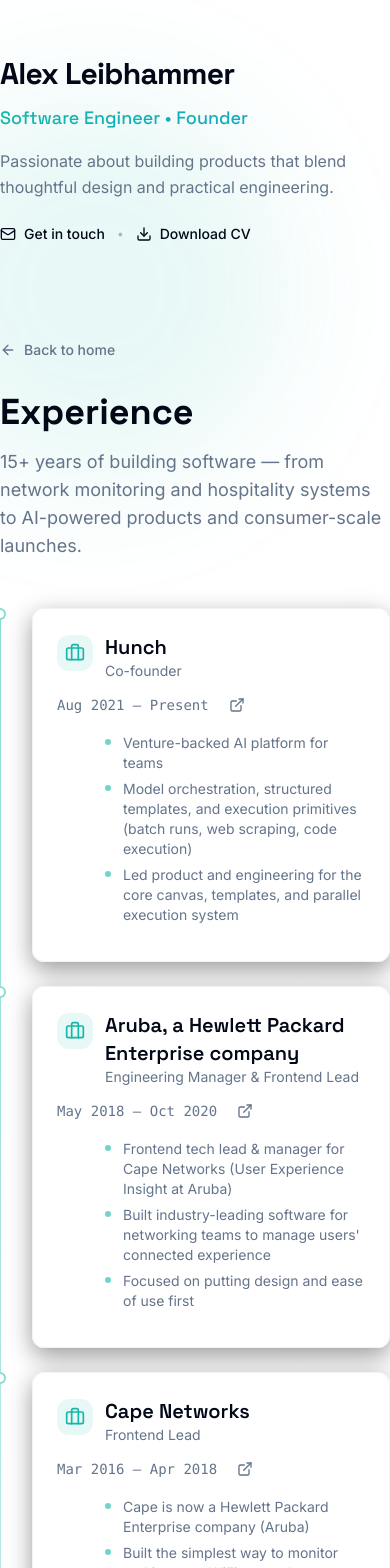
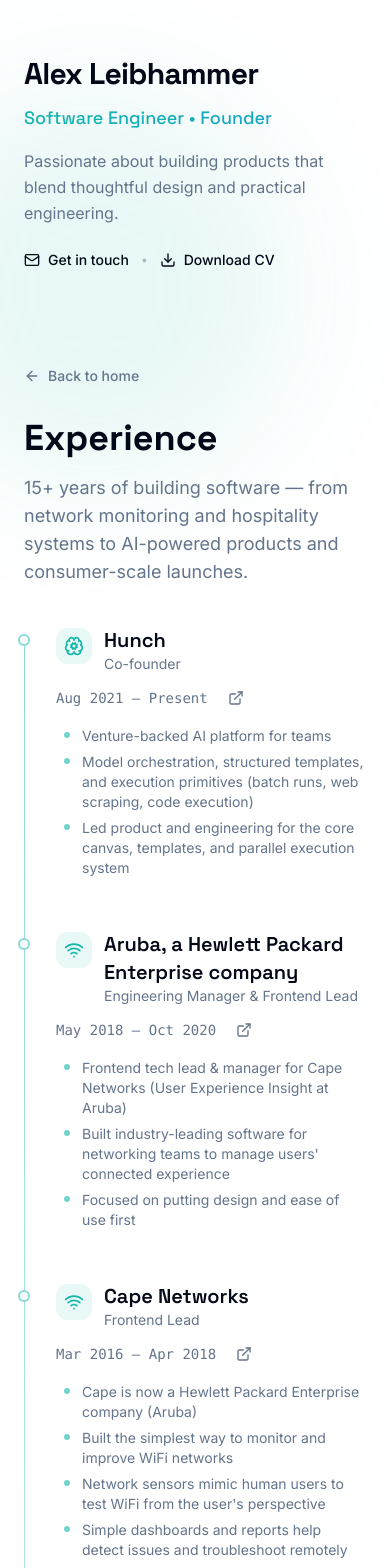
Before and after one commit to aleib/profile, a React (Vite) app: page /experience in a window 390 px wide. Shown: the top 1568 px of the page. Built offline with nearby package versions, Linux system fonts and the light colour scheme; the HTML template or start-up script is replaced by a standard one.

Commit message:
Experience & Work page layout tweaks for mobile

```diff
--- a/src/components/sections/work/WorkProjectsList.tsx
+++ b/src/components/sections/work/WorkProjectsList.tsx
@@ -25,7 +25,7 @@
             transition={{ delay: index * 0.1, duration: 0.5 }}
             className="relative"
           >
-            <div className="group glow-border rounded-xl p-6 transition-all duration-300 border border-transparent bg-transparent shadow-none hover:bg-background/50 hover:backdrop-blur-xl hover:border-border/10 hover:shadow-[var(--shadow-md)]">
+            <div className="group glow-border rounded-xl lg:p-6 transition-all duration-300 border border-transparent bg-transparent shadow-none hover:bg-background/50 hover:backdrop-blur-xl hover:border-border/10 hover:shadow-[var(--shadow-md)]">
               <div
                 className={cn(
                   "grid grid-cols-1 gap-4",
--- a/src/pages/ExperiencePage.tsx
+++ b/src/pages/ExperiencePage.tsx
@@ -2,7 +2,19 @@
 import LeftSidebar from "@/components/sidebar/LeftSidebar";
 import { useScrollSpy } from "@/hooks/useScrollSpy";
 import { motion } from "framer-motion";
-import { ArrowLeft, Briefcase, ExternalLink } from "lucide-react";
+import {
+  ArrowLeft,
+  BrainCog,
+  Briefcase,
+  CircleDollarSign,
+  Database,
+  ExternalLink,
+  Gem,
+  GraduationCap,
+  LucideIcon,
+  Wand2,
+  Wifi,
+} from "lucide-react";
 import { useEffect } from "react";
 import { Link } from "react-router-dom";
 
@@ -18,6 +30,7 @@
   url?: string;
   description: string[];
   technologies?: string[];
+  icon?: LucideIcon;
 };
 
 const allExperiences: Experience[] = [
@@ -26,6 +39,7 @@
     role: "Co-founder",
     period: "Aug 2021 – Present",
     url: "https://hunch.tools/",
+    icon: BrainCog,
     description: [
       "Venture-backed AI platform for teams",
       "Model orchestration, structured templates, and execution primitives (batch runs, web scraping, code execution)",
@@ -37,6 +51,7 @@
     role: "Engineering Manager & Frontend Lead",
     period: "May 2018 – Oct 2020",
     url: "https://www.arubanetworks.com/",
+    icon: Wifi,
     description: [
       "Frontend tech lead & manager for Cape Networks (User Experience Insight at Aruba)",
       "Built industry-leading software for networking teams to manage users' connected experience",
@@ -48,6 +63,7 @@
     role: "Frontend Lead",
     period: "Mar 2016 – Apr 2018",
     url: "https://www.arubanetworks.com/",
+    icon: Wifi,
     description: [
       "Cape is now a Hewlett Packard Enterprise company (Aruba)",
       "Built the simplest way to monitor and improve WiFi networks",
@@ -70,6 +86,7 @@
     company: "Merlin",
     role: "Lead Developer",
     period: "Jul 2012 – Mar 2015",
+    icon: Wand2,
     description: [
       "Built software for the hotel and time-share industry",
       "Team lead, software architecture design, and mentorship",
@@ -89,6 +106,7 @@
     company: "Saratoga Software",
     role: "Software Developer",
     period: "Sep 2010 – Jun 2012",
+    icon: Database,
     description: [
       "Projects for the financial sector — web applications and database systems",
       "R&D team prototyping new technologies in the BI space",
@@ -100,18 +118,21 @@
     company: "IHC Marine and Mineral",
     role: "Engineering Intern",
     period: "2007",
+    icon: Gem,
     description: ["Mechatronics degree vacation work"],
   },
   {
     company: "Abbotts College",
     role: "Maths & Science Tutor",
     period: "2005 – 2006",
+    icon: GraduationCap,
     description: ["Tutored maths and science for students in grade 10–12"],
   },
   {
     company: "Insinger de Beaufort (BNP Paribas Wealth Management)",
     role: "Research Assistant",
     period: "Apr 2004 – Nov 2004",
+    icon: CircleDollarSign,
     description: [
       "Securities research",
       "Programming & financial data capture systems",
@@ -142,7 +163,7 @@
         description="15+ years of building software — from network monitoring and hospitality systems to AI-powered products and consumer-scale launches."
         path="/experience"
       />
-      <div className="min-h-screen bg-background relative">
+      <div className="min-h-screen bg-background relative mx-auto px-6 lg:px-8">
         {/* Ambient background */}
         <div className="pointer-events-none absolute inset-0 overflow-hidden">
           <div className="absolute inset-0 bg-gradient-to-br from-background via-background to-secondary/20" />
@@ -195,7 +216,7 @@
 
             {/* Timeline */}
             <div className="relative max-w-4xl">
-              <div className="absolute left-0 sm:left-8 top-0 bottom-0 w-px bg-gradient-to-b from-primary/50 via-primary/20 to-transparent" />
+              <div className="absolute left-0 sm:left-8 top-0 bottom-0 w-px bg-gradient-to-b from-primary/50 to-primary/10" />
 
               <div className="space-y-6">
                 {allExperiences.map((exp, index) => (
@@ -209,11 +230,15 @@
                     {/* Timeline dot */}
                     <div className="absolute left-0 sm:left-8 -translate-x-1/2 w-3 h-3 rounded-full border-2 bg-background border-primary/50" />
 
-                    <div className="glass-card rounded-xl p-6 hover:border-primary/30 transition-colors">
+                    <div className="lg:glass-card lg:rounded-xl lg:px-6 py-6 hover:border-primary/30 transition-colors">
                       <div className="flex flex-col sm:flex-row sm:items-start sm:justify-between gap-2 mb-3">
-                        <div className="flex items-start gap-3">
+                        <div className="flex items-start gap-3 -mt-8 lg:mt-0">
                           <div className="p-2 rounded-lg bg-primary/10 mt-0.5">
-                            <Briefcase className="w-5 h-5 text-primary" />
+                            {exp.icon ? (
+                              <exp.icon className="w-5 h-5 text-primary" />
+                            ) : (
+                              <Briefcase className="w-5 h-5 text-primary" />
+                            )}
                           </div>
                           <div>
                             <h2 className="text-xl font-display font-semibold flex items-center gap-2 flex-wrap">
@@ -242,7 +267,7 @@
                         </div>
                       </div>
 
-                      <ul className="space-y-1.5 mb-3 ml-12">
+                      <ul className="space-y-1.5 mb-3 lg:ml-12 ml-2">
                         {exp.description.map((item, i) => (
                           <li
                             key={i}
@@ -298,6 +323,22 @@
               </div>
             </motion.div>
           </main>
+
+          {/* Back link */}
+          <motion.div
+            initial={{ opacity: 0, x: -20 }}
+            animate={{ opacity: 1, x: 0 }}
+            transition={{ duration: 0.4 }}
+            className="block lg:hidden"
+          >
+            <Link
+              to="/"
+              className="inline-flex items-center gap-2 text-sm font-medium text-muted-foreground hover:text-foreground transition-colors group mb-8"
+            >
+              <ArrowLeft className="w-4 h-4 group-hover:-translate-x-1 transition-transform" />
+              Back to home
+            </Link>
+          </motion.div>
         </div>
       </div>
     </>
--- a/src/pages/WorkPage.tsx
+++ b/src/pages/WorkPage.tsx
@@ -32,7 +32,7 @@
           />
         </div>
 
-        <div className="section-container relative z-10 lg:flex lg:gap-24">
+        <div className="section-container relative z-10 lg:flex lg:gap-24 max-w-screen-2xl mx-auto px-6 lg:px-8">
           <LeftSidebar navSections={navSections} activeSectionId="work" />
 
           <main id="work" className="flex-1 py-16 lg:py-24">
@@ -71,6 +71,22 @@
             {/* Projects grid */}
             <WorkProjectsList projects={allWorkProjects} className="max-w-4xl" />
           </main>
+
+          {/* Back link */}
+          <motion.div
+            initial={{ opacity: 0, x: -20 }}
+            animate={{ opacity: 1, x: 0 }}
+            transition={{ duration: 0.4 }}
+            className="block lg:hidden"
+          >
+            <Link
+              to="/"
+              className="inline-flex items-center gap-2 text-sm font-medium text-muted-foreground hover:text-foreground transition-colors group mb-8"
+            >
+              <ArrowLeft className="w-4 h-4 group-hover:-translate-x-1 transition-transform" />
+              Back to home
+            </Link>
+          </motion.div>
         </div>
       </div>
     </>
```
